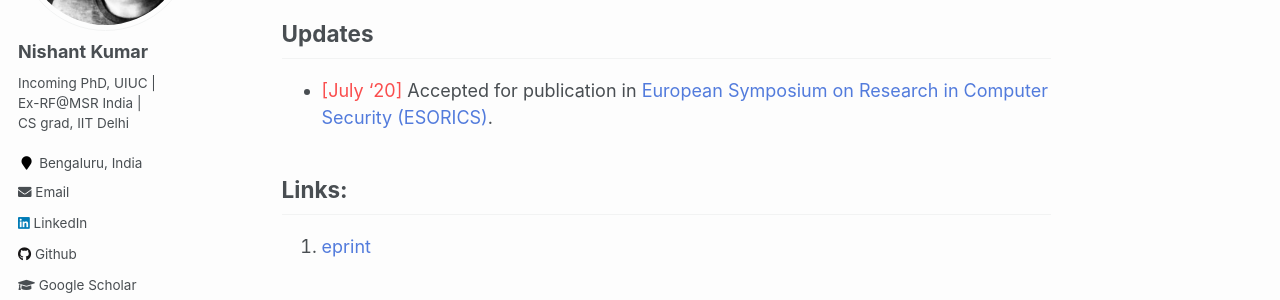
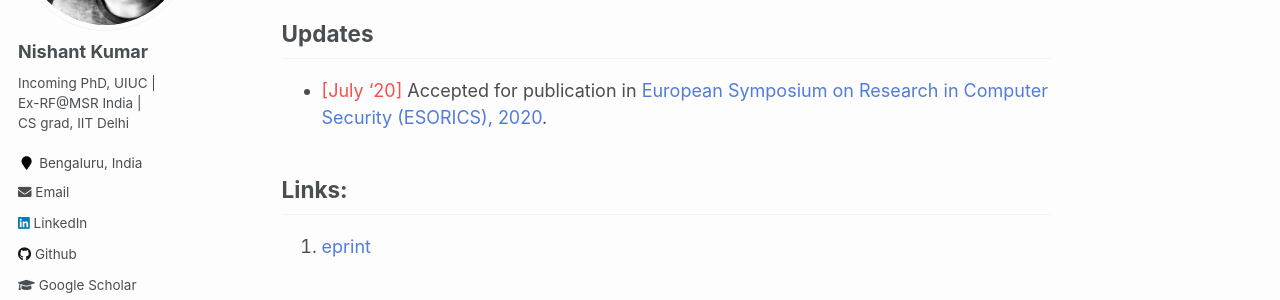
Before and after one commit to nishkum/nishkum.github.io, a Jekyll site: the page built from _publications/2019-10-30-srchcomp.md, in a window 1280 px wide and 900 px high, scrolled down 493 px. Shown: the part 180-480 px from the top of the window. Built offline with Jekyll 4.4.1, drawn with Linux system fonts in a browser that asks for light colours; some web fonts are replaced; comment, search, counter and statistics services are not loaded.

Commit message:
Small update

```diff
--- a/_publications/2019-10-30-srchcomp.md
+++ b/_publications/2019-10-30-srchcomp.md
@@ -13,7 +13,7 @@ bib: 'https://eprint.iacr.org/eprint-bin/cite.pl?entry=2019/1262'
 We introduce the notion of a Functionally Encrypted Datastore which collects data anonymously from multiple data-owners, stores it encrypted on an untrusted server, and allows untrusted clients to make select-and-compute queries on the collected data. Little coordination and no communication is required among the data-owners or the clients. Our security and performance profile is similar to that of conventional searchable encryption systems, while the functionality we offer is significantly richer. The client specifies a query as a pair (Q,f) where Q is a filtering predicate that selects some subset of the dataset and f is a function on some computable values associated with the selected data. We provide efficient protocols for various functionalities of practical relevance. We demonstrate the utility, efficiency, and scalability of our protocols via extensive experimentation. In particular, we use our protocols to model computations relevant to the Genome-Wide Association Studies such as Minor Allele Frequency (MAF), Chi-square analysis and Hamming Distance. Our experiments show our system is capable of accumulating data from 100,000+ data owners in a few hundred seconds, while also allowing clients to query the data in a few seconds with a few MB of total communication.
 
 ## Updates
-- <span style="color:#fa4d4d">[July '20]</span> Accepted for publication in [European Symposium on Research in Computer Security (ESORICS)](https://www.surrey.ac.uk/esorics-2020).
+- <span style="color:#fa4d4d">[July '20]</span> Accepted for publication in [European Symposium on Research in Computer Security (ESORICS), 2020](https://www.surrey.ac.uk/esorics-2020).
 
 ## Links:
 1. [eprint](https://eprint.iacr.org/2019/1262)
```
